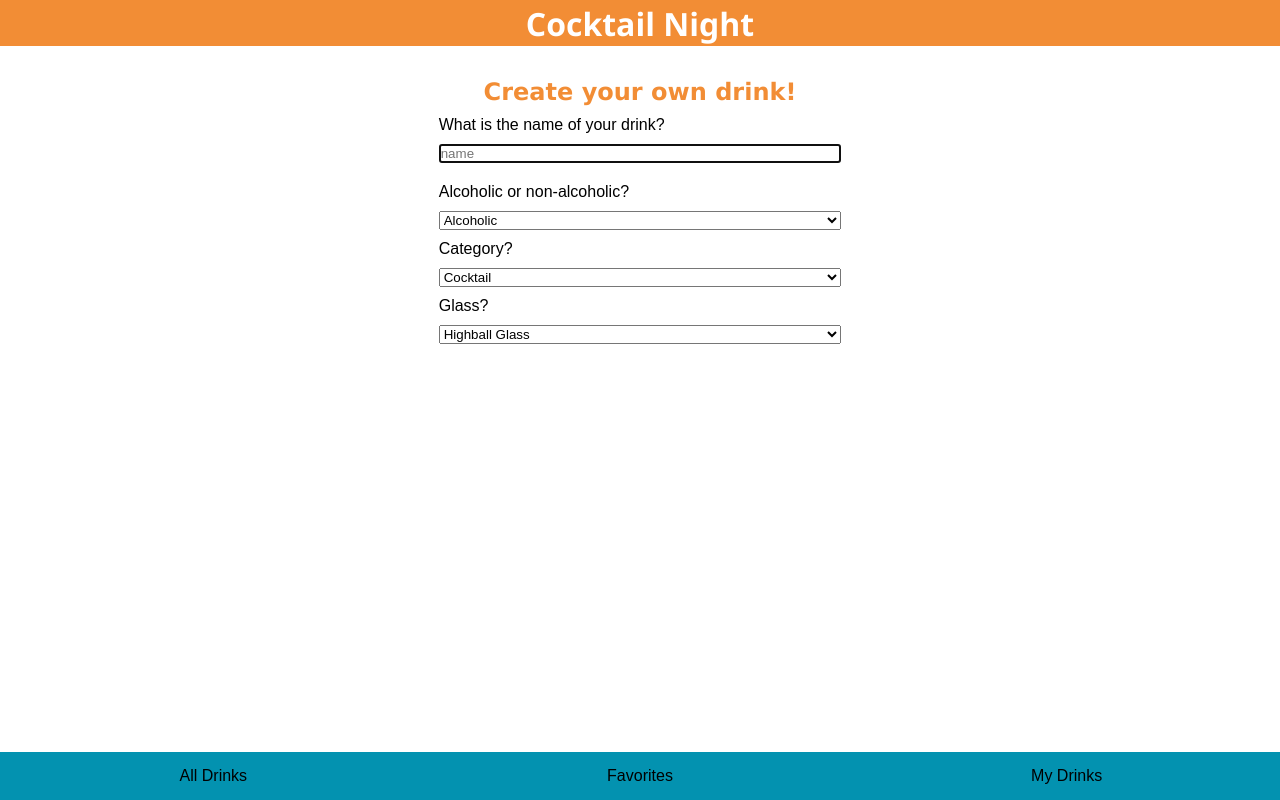
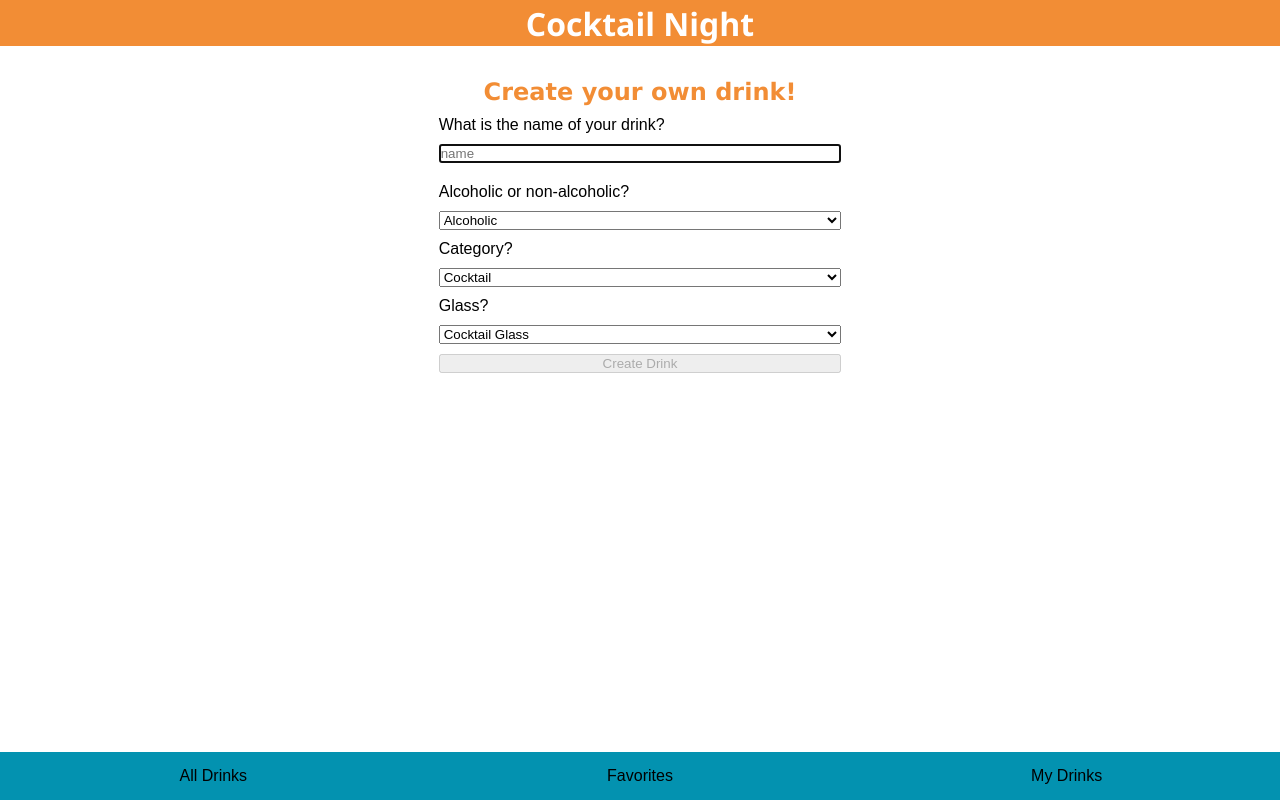
Before and after one commit to mwarnck/capstone-project, a React (Create React App) app: page /createDrinkForm in a window 1280 px wide. Built offline with nearby package versions, Linux system fonts and the light colour scheme.

Commit message:
Add select inputs for alcoholic status, category and glass. Add submit button

```diff
--- a/src/pages/CreateDrinkForm.js
+++ b/src/pages/CreateDrinkForm.js
@@ -6,13 +6,19 @@ export default function CreateDrinkForm() {
     register,
     handleSubmit,
     reset,
-    formState: { errors },
+    formState: { errors, isDirty },
   } = useForm({
-    drinkName: '',
+    defaultValues: {
+      drinkName: '',
+      alcoholic: 'alcoholic',
+      category: 'Cocktail',
+      glass: 'Cocktail glass',
+    },
   });
 
   const onSubmit = data => {
     console.log(data);
+    reset();
   };
 
   return (
@@ -39,12 +45,12 @@ export default function CreateDrinkForm() {
         <span>{errors.drinkName?.message}</span>
 
         <label htmlFor="alcoholic">Alcoholic or non-alcoholic?</label>
-        <select id="alcoholic">
+        <select id="alcoholic" {...register('alcoholic')}>
           <option value="alcoholic">Alcoholic</option>
           <option value="non alcoholic">Non-Alcoholic</option>
         </select>
         <label htmlFor="category">Category?</label>
-        <select id="category">
+        <select id="category" {...register('category')}>
           <option value="Cocktail">Cocktail</option>
           <option value="Ordinary Drink">Ordinary Drink</option>
           <option value="Shot">Shot</option>
@@ -54,14 +60,17 @@ export default function CreateDrinkForm() {
           <option value="Beer">Beer</option>
         </select>
         <label htmlFor="glass">Glass?</label>
-        <select id="glass">
-          <option value="HighBall glass">Highball Glass</option>
+        <select id="glass" {...register('glass')}>
           <option value="Cocktail glass">Cocktail Glass</option>
+          <option value="Highball glass">Highball Glass</option>
           <option value="Old-fashioned glass">Old-fashioned Glass</option>
           <option value="Shot glass">Shot Glass</option>
           <option value="Beer glass">Beer Glass</option>
           <option value="Coffee mug">Coffee Mug</option>
         </select>
+        <button disabled={!isDirty} type="submit">
+          Create Drink
+        </button>
       </StyledForm>
     </FormContainer>
   );
```
